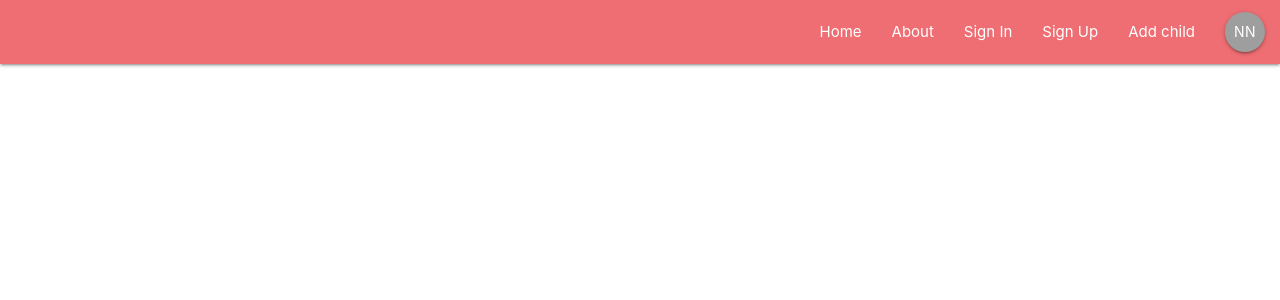
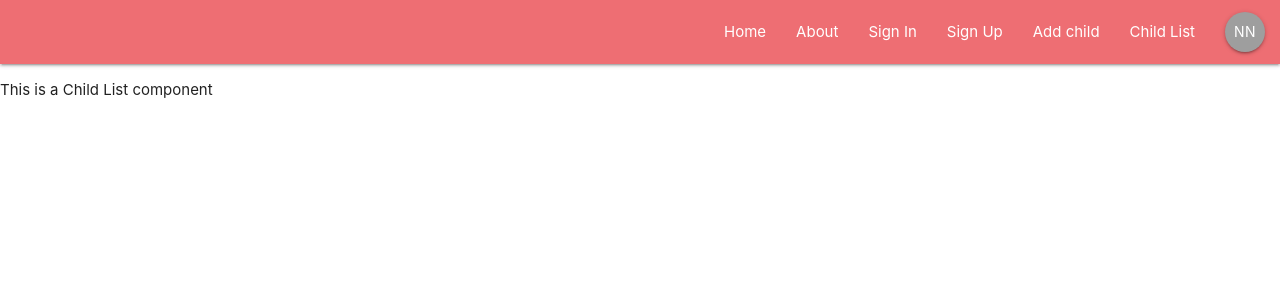
Before and after one commit to peikovakate/baby-handy-client, a React (Create React App) app: page /childlist in a window 1280 px wide. Shown: the top 300 px of the page. Built offline with nearby package versions, Linux system fonts and the light colour scheme.

Commit message:
added axios, childlist component

```diff
--- a/src/components/ChildList.js
+++ b/src/components/ChildList.js
@@ -0,0 +1,9 @@
+import React from "react"
+
+const ChildList = props => (
+    <div>
+        <p>This is a Child List component</p>
+    </div>
+);
+
+export default ChildList
--- a/src/components/Header.js
+++ b/src/components/Header.js
@@ -11,6 +11,7 @@ const Header = props => (
         <li><NavLink to='/signin'>Sign In</NavLink></li>
         <li><NavLink to='/signup'>Sign Up</NavLink></li>
         <li><NavLink to='/addchild'>Add child</NavLink></li>
+        <li><NavLink to='/childlist'>Child List</NavLink></li>
         <li><NavLink to='/' className='btn btn-floating grey'>NN</NavLink></li>
       </ul>
     </nav>
--- a/src/components/Main.js
+++ b/src/components/Main.js
@@ -5,6 +5,7 @@ import About from './About'
 import SignIn from './SignIn'
 import SignUp from './SignUp'
 import AddChild from './AddChild'
+import ChildList from './ChildList'
 
 
 const Main = props => (
@@ -15,6 +16,7 @@ const Main = props => (
             <Route path='/signin' component={SignIn}/>
             <Route path='/signup' component={SignUp}/>
             <Route path='/addchild' component={AddChild}/>
+            <Route path='/childlist' component={ChildList}/>
         </Switch>
     </main>
 );
```
Also changed, not shown: src/actions/login.js (added, +7 -0 lines).
